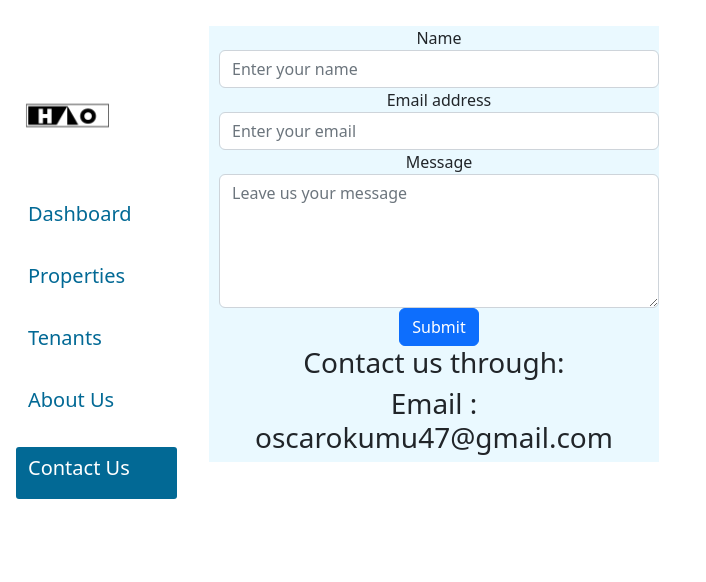
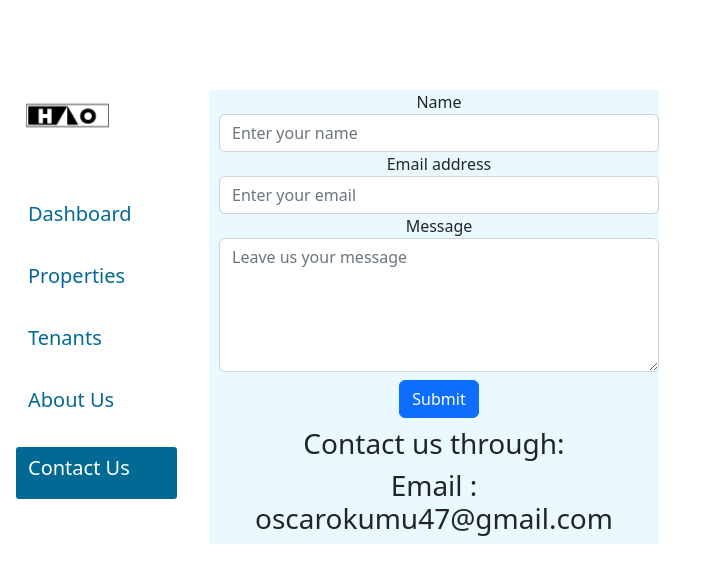
Before and after one commit to Josekariz/hao-frontend, a React (Create React App) app: page /contact_us in a window 1280 px wide. Shown: the top 582 px of the page, without its empty margins (0-706 px from the left). Built offline with nearby package versions, Linux system fonts and the light colour scheme.

Commit message:
modify contact component

```diff
--- a/src/Pages/Contact/Contact.css
+++ b/src/Pages/Contact/Contact.css
@@ -6,11 +6,12 @@
   right: 0;
   padding-left: 100px;
   margin-right: 45%;
-  margin-top: 2%;
+  margin-top: 7%;
+  border-radius: 10%;
 }
 .contact-form{
   padding-left: 10px;
 }
-/* #root{
-
-} */
+#submit-button{
+  margin: 2%;
+}
--- a/src/Pages/Contact/Contact.js
+++ b/src/Pages/Contact/Contact.js
@@ -15,7 +15,7 @@ class App extends React.Component {
     e.preventDefault();
     axios({
       method: "POST",
-      url: "",
+      url: "http:localhost:9292",
       data: this.state,
     }).then((response) => {
       if (response.data.status === "success") {
@@ -88,7 +88,7 @@ class App extends React.Component {
                 </div>
                 <div className="submit-button">
                   {" "}
-                  <button type="submit" className="btn btn-primary">
+                  <button type="submit" className="btn btn-primary" id="submit-button">
                     Submit
                   </button>
                 </div>
```
